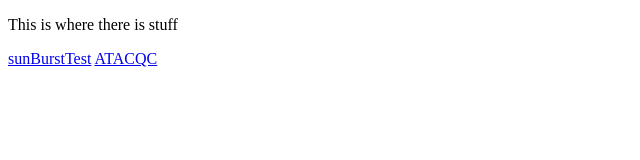
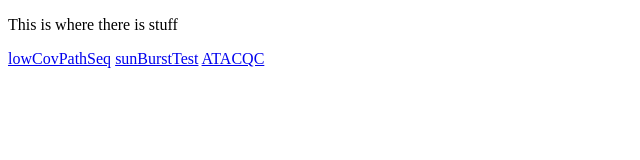
Before and after one commit to djChirpy/djChirpy.github.io, a plain HTML site: page index.html in a window 1280 px wide. Shown: the whole page, without its empty margins (0-640 px from the left). Drawn offline with Linux system fonts and the light colour scheme.

Commit message:
Update index.html

```diff
--- a/index.html
+++ b/index.html
@@ -5,6 +5,7 @@
   </head>
   <body>
     <p>This is where there is stuff</p>
+    <a href="LowCovScorePath.html">lowCovPathSeq</a>
     <a href="sunBurstTest.html">sunBurstTest</a>
     <a href="ATAQC.html">ATACQC</a>
   </body>
```
